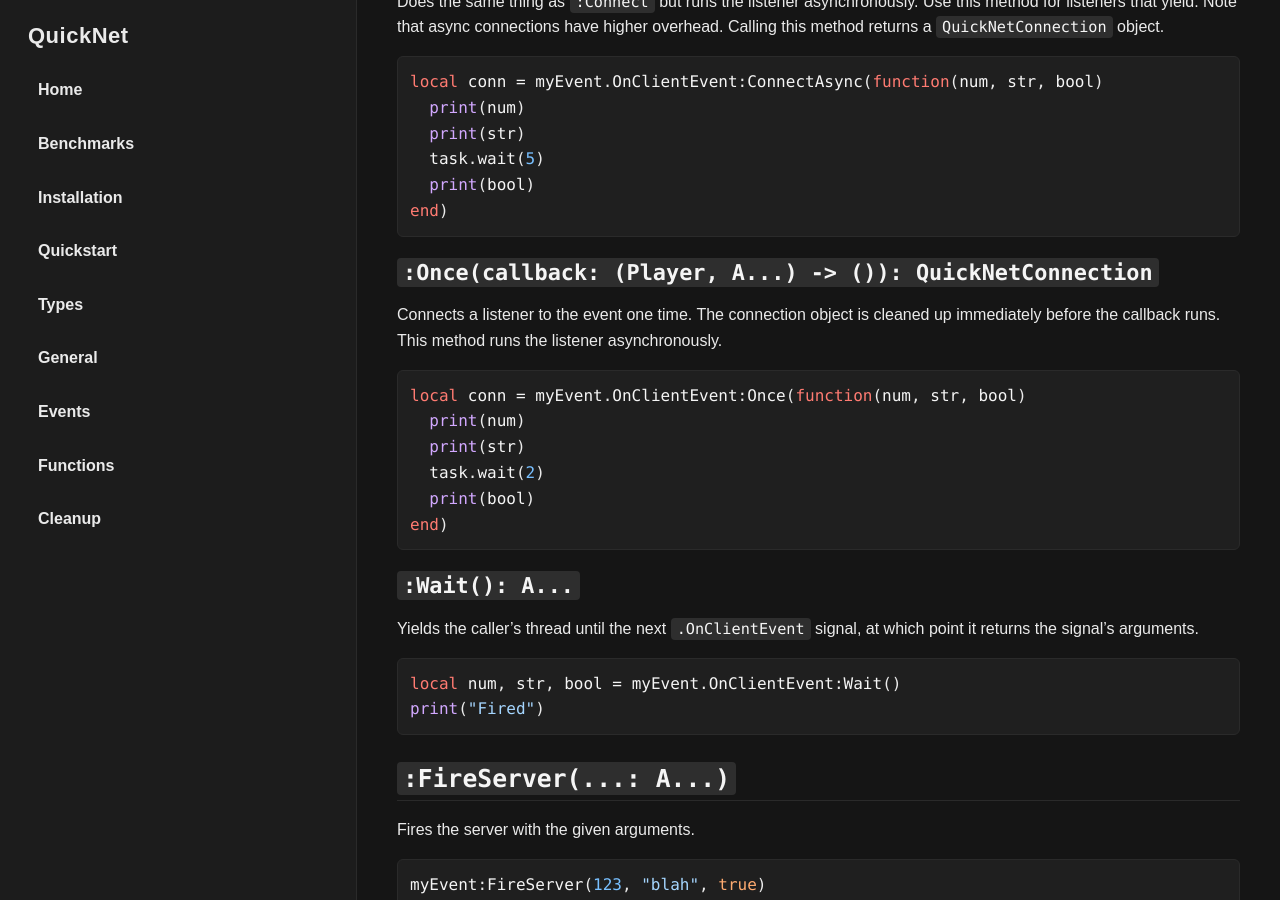
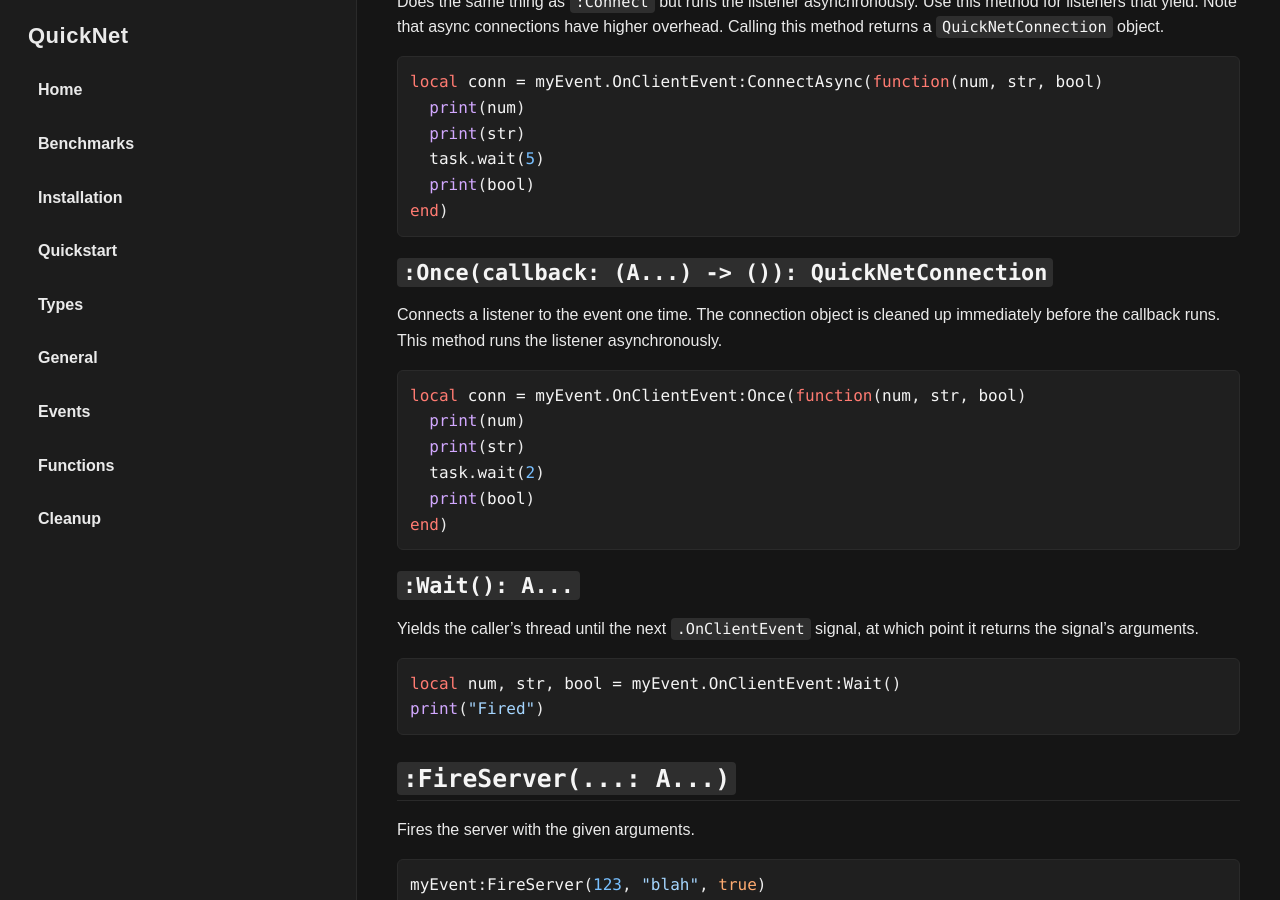
Before and after one commit to breadboardengineer1234/QuickNet, a Jekyll site: the page built from docs/events.md, in a window 1280 px wide and 900 px high, scrolled down 2593 px. Built offline with Jekyll 4.4.1, drawn with Linux system fonts in a browser that asks for light colours.

Commit message:
Update events.md

````diff
--- a/docs/events.md
+++ b/docs/events.md
@@ -95,7 +95,7 @@ local conn = myEvent.OnClientEvent:ConnectAsync(function(num, str, bool)
 end)
 ```
 
-### ``:Once(callback: (Player, A...) -> ()): QuickNetConnection``
+### ``:Once(callback: (A...) -> ()): QuickNetConnection``
 Connects a listener to the event one time. The connection object is cleaned up immediately before the callback runs. This method runs the listener asynchronously.
 ```lua
 local conn = myEvent.OnClientEvent:Once(function(num, str, bool)
````
